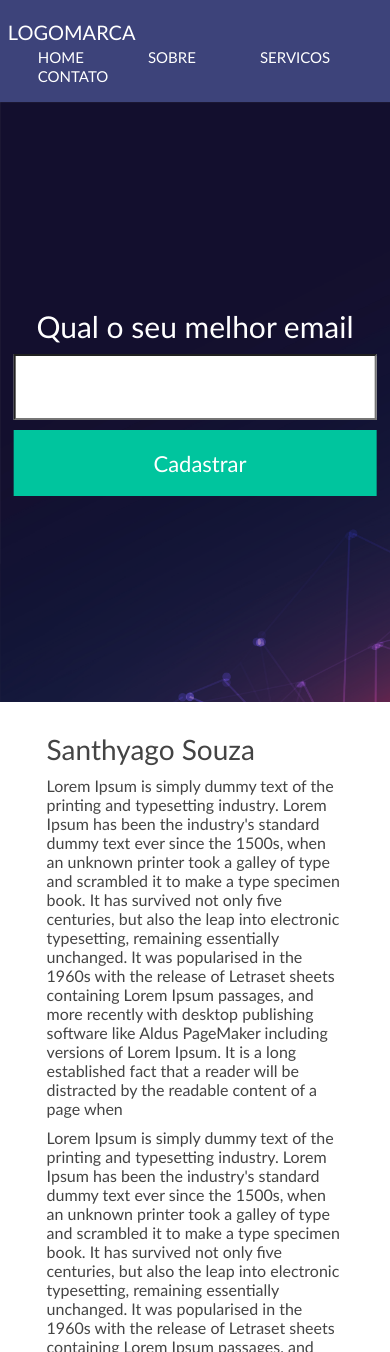
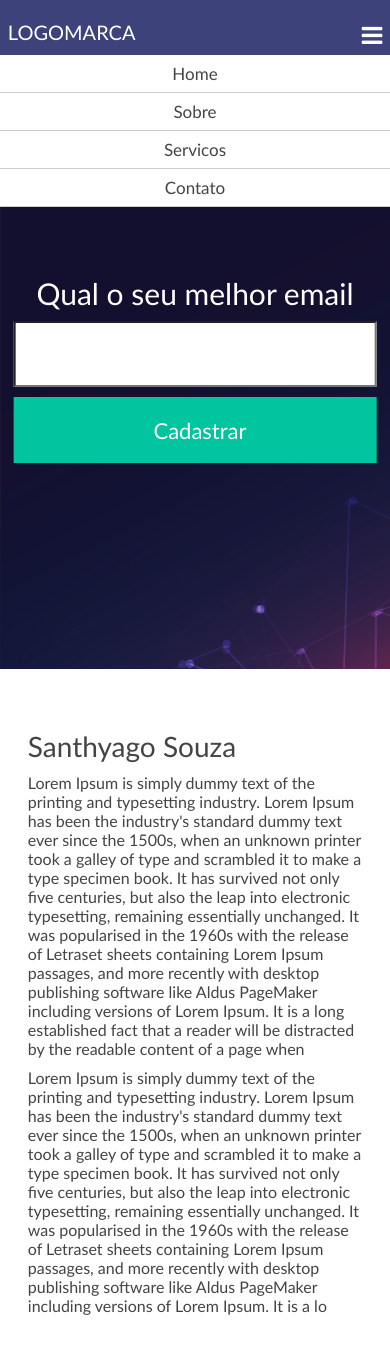
Before and after one commit to SanthyagoSouza/2---danki-code, a PHP site: page / in a window 390 px wide. Shown: the top 1352 px of the page. Run offline with PHP 8.4, Linux system fonts and the light colour scheme; some libraries are stand-ins or nearby versions.

Commit message:
atualizacao_css

```diff
--- a/estilo/estilo.css
+++ b/estilo/estilo.css
@@ -15,6 +15,7 @@
 
 .w33 {
     width: 33.3%;
+    padding: 0 10px;
 }
 
 .w50 {
@@ -62,6 +63,7 @@ nav.desktop ul {
 
 img {
     width: 100%;
+    max-width: 400px;
 }
 
 
@@ -140,7 +142,7 @@ section.banner-principal form input[type=submit] {
 }
 
 section.descricao-autor {
-    padding: 30px;
+    padding: 40px 0;
 }
 
 
@@ -153,7 +155,86 @@ section.descricao-autor h2 {
 section.descricao-autor p {
     font-size: 16px;
     color: #444;
+    font-weight: 300;
     margin-top: 10px;
+}
+
+section.especialidades {
+    padding: 40px 0;
+    background: #E2E2E2E2;
+}
+
+
+section.especialidades h2.title {
+    text-align: center;
+    font-size: 30px;
+    font-weight: 400;
+    color: #999;
+}
+
+.box-especialidades {
+    margin: 40px 0;
+    text-align: center;
+    padding: 0 30px;
+
+}
+
+.box-especialidades h3 {
+    color: #404580;
+    font-size: 40px;
+}
+
+.box-especialidades h4 {
+    color: #444;
+    font-size: 15px;
+    margin-top: 10px;
+}
+
+
+
+/*----------------mobile-------------------------*/
+
+@media screen and (max-width:768px) {
+    nav.desktop {
+        display: none;
+    }
+
+    nav.mobile {
+        display: block;
+    }
+
+    .botao-menu-mobile {
+        font-size: 24px;
+        cursor: pointer;
+        color: white;
+    }
+
+    nav.mobile ul {
+        top: 55px;
+        z-index: 3;
+        display: block;
+        position: absolute;
+        width: 100%;
+        left: 0;
+        text-align: center;
+    }
+
+    nav.mobile li {
+        font-size: 17px;
+        width: 100%;
+        padding: 8px 0;
+        font-weight: 300;
+        background-color: white;
+        border-bottom: 1px solid #ccc;
+        display: block;
+
+    }
+
+    nav.mobile a {
+        color: #444;
+        text-decoration: none;
+        display: block;
+    }
 }
 
 /*media trabalha com responsividade, ou seja, ajustes especificos na pagina*/
@@ -163,10 +244,21 @@ section.descricao-autor p {
         /*importante forca o navegador a executar aqui*/
         display: block;
         margin: 0 auto;
-        max-width: 400px;
+
     }
 
     .w50 {
         width: 100%;
+        padding: 20px;
+    }
+
+    .w33 {
+        width: 100%;
+        padding: 20px;
+    }
+
+    .box-especialidades {
+        margin: 0px;
+        padding: 40px 20px;
     }
 }
--- a/index.php
+++ b/index.php
@@ -36,6 +36,7 @@
                 </ul>
             </nav>
             <nav class="mobile right">
+                <div class="botao-menu-mobile"><i class="fa fa-bars" aria-hidden="true"></i></div>
                 <ul>
                     <li><a href=" ">Home</a></li>
                     <li><a href=" ">Sobre</a></li>
@@ -91,25 +92,26 @@
                 <h2 class="title">Especialidades</h2>
                 <div class="w33 left box-especialidades">
                     <h3><i class="fa fa-css3" aria-hidden="true"></i></h3>
-                <h3>Css3</h3>
+                    <h4>Css3</h4>
                     <p>Lorem ipsum dolor sit amet consectetur adipisicing elit. Esse delectus, nobis voluptatum tempore
                         saepe rerum eos alias id modi laboriosam aliquam voluptatem voluptatibus magni, dolorum ipsam!
                         Asperiores, accusamus a. Soluta.</p>
                 </div>
                 <div class="w33 left box-especialidades">
                     <h3><i class="fa fa-html5" aria-hidden="true"></i></h3>
-                <h3>Html5</h3>
+                    <h4>Html5</h4>
                     <p>Lorem ipsum dolor sit amet consectetur adipisicing elit. Esse delectus, nobis voluptatum tempore
                         saepe rerum eos alias id modi laboriosam aliquam voluptatem voluptatibus magni, dolorum ipsam!
                         Asperiores, accusamus a. Soluta.</p>
                 </div>
                 <div class="w33 left box-especialidades">
                     <h3><i class="fa fa-codepen" aria-hidden="true"></i></h3>
-                <h3>Java script</h3>
+                    <h4>Java script</h4>
                     <p>Lorem ipsum dolor sit amet consectetur adipisicing elit. Esse delectus, nobis voluptatum tempore
                         saepe rerum eos alias id modi laboriosam aliquam voluptatem voluptatibus magni, dolorum ipsam!
                         Asperiores, accusamus a. Soluta.</p>
                 </div>
+            <div class="clear"></div>
         </div>
     </section>
     <section class="extras">
```
Lines whose indentation alone changed are shown as unchanged.
